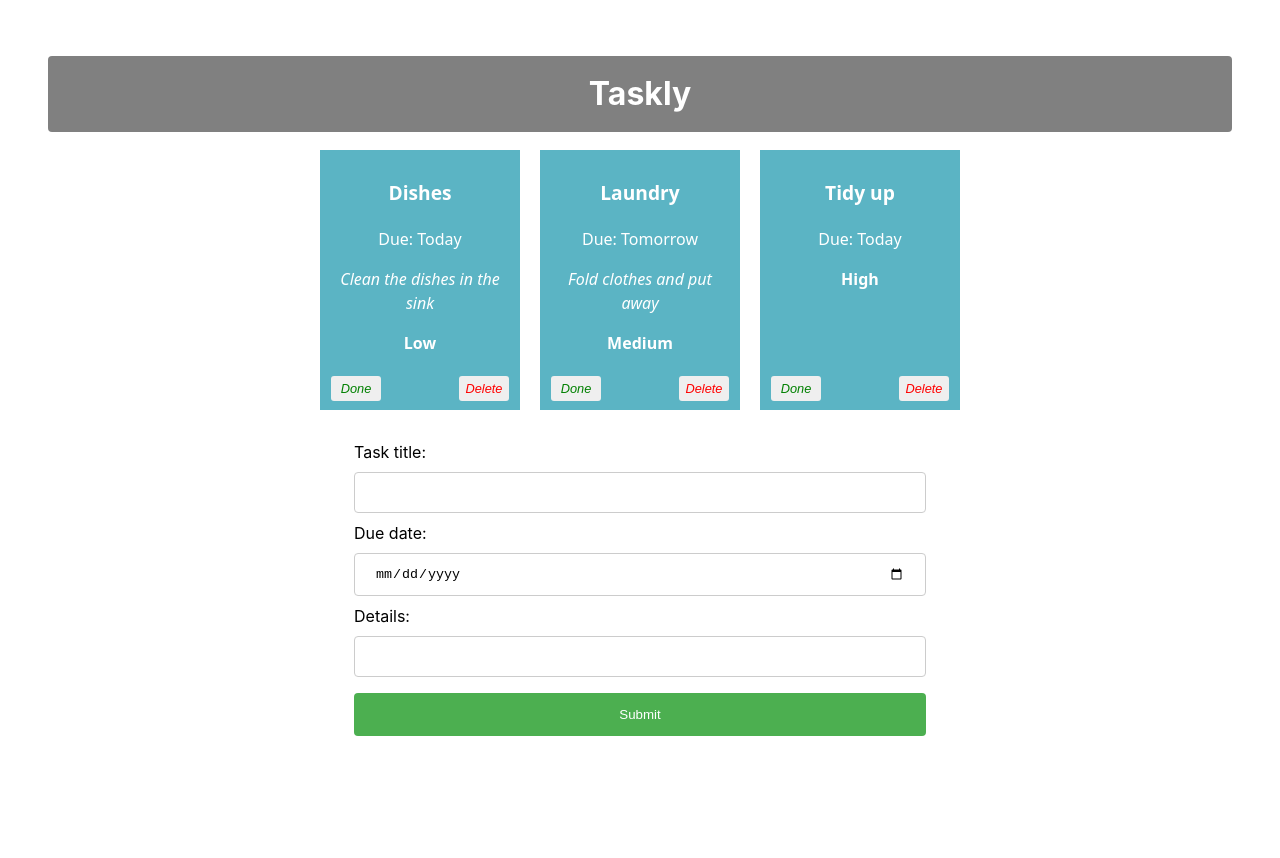
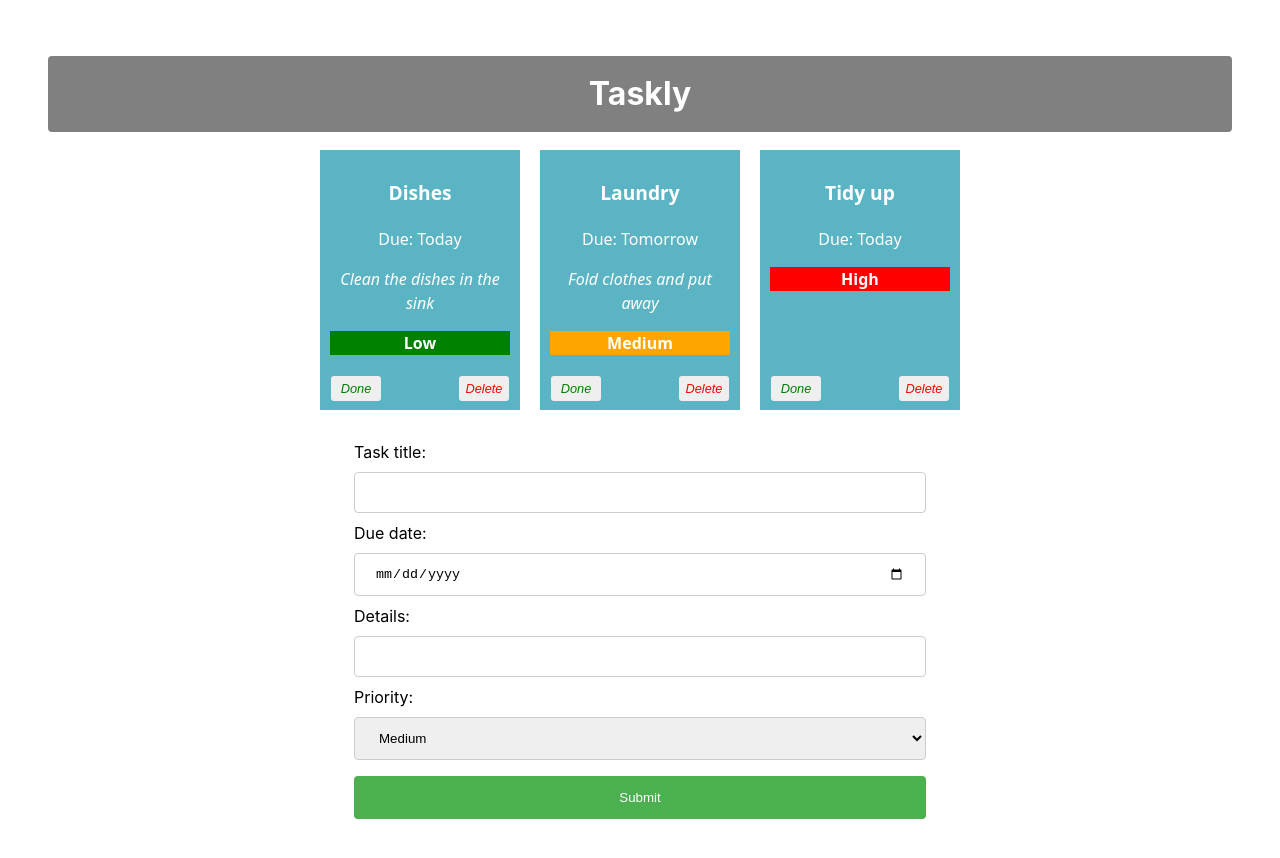
Before and after one commit to JoeOMahony/react-basics-labs, a React (Vite) app in the folder taskly/: page / in a window 1280 px wide. Shown: the top 858 px of the page. Before the commit the page ends 812 px from the top, so only its background shows below. Built offline with nearby package versions, Linux system fonts and the light colour scheme.

Commit message:
Tasky Lab 2b - Exercises done

```diff
--- a/taskly/src/App.css
+++ b/taskly/src/App.css
@@ -73,7 +73,7 @@
   color: red;
 }
 
-input[type=text], input[type=date] {
+input[type=text], input[type=date], select {
   width: 100%;
   padding: 12px 20px;
   margin: 8px 0;
--- a/taskly/src/App.jsx
+++ b/taskly/src/App.jsx
@@ -17,7 +17,8 @@
   const [ formState, setFormState ] = useState({
     title: "",
     description: "",
-    deadline: ""
+    deadline: "",
+    priority: "Medium" // default value
   });
 
   const doneHandler = (taskIndex) => {
@@ -45,6 +46,9 @@
         break;
       case "deadline":
         form.deadline = event.target.value;
+        break;
+      case "priority":
+        form.priority = event.target.value;
         break;
       default:
         form = formState;
--- a/taskly/src/components/Form.jsx
+++ b/taskly/src/components/Form.jsx
@@ -17,6 +17,16 @@
                     Details:
                     <input type="text" name="description" onChange={(event) => props.change(event)} />
                 </label>
+                <br />
+                <label>
+                    Priority:
+                    <select name="priority" defaultValue="Medium" onChange={(event) => props.change(event)}>
+                        <option value="Low">Low</option>
+                        <option value="Medium">Medium</option>
+                        <option value="High">High</option>
+                    </select>
+                </label>
+
                 <input type="submit" value="Submit" />
             </form>
         </div>
--- a/taskly/src/components/Task.jsx
+++ b/taskly/src/components/Task.jsx
@@ -7,7 +7,7 @@
             <p className="title">{props.title}</p>
             <p>Due: {props.deadline}</p>
             <p className="description">{props.description}</p>
-            <p className="priority">{props.priority}</p>
+            <p className="priority" style={{backgroundColor: props.priority == "Low" ? 'green' : props.priority == "Medium" ? 'orange' : 'red'}}>{props.priority}</p>
 
             <button onClick={props.markDone} className='doneButton'>Done</button>
             <button className='deleteButton' onClick={props.deleteTask}>Delete</button>
```
